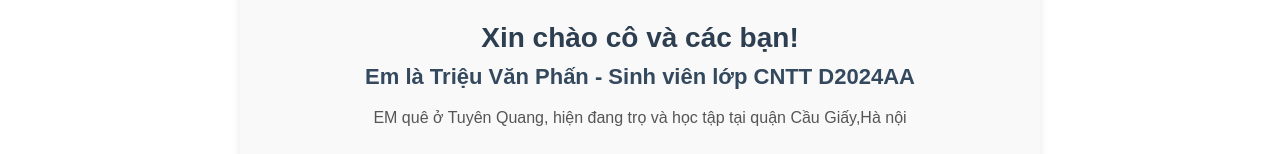
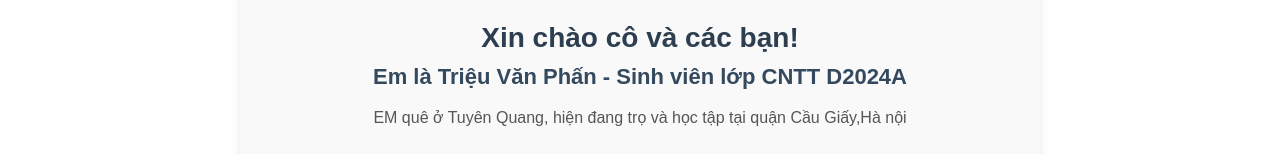
Before and after one commit to trphan066/baitonghop, a plain HTML site: page index.html in a window 1280 px wide. Shown: the part 264-418 px from the top of the page. Drawn offline with Linux system fonts and the light colour scheme.

Commit message:
index.html

```diff
--- a/index.html
+++ b/index.html
@@ -30,7 +30,7 @@
         class="profile-img"
       />
       <h2>Xin chào cô và các bạn!</h2>
-      <h3>Em là Triệu Văn Phấn - Sinh viên lớp CNTT D2024AA</h3>
+      <h3>Em là Triệu Văn Phấn - Sinh viên lớp CNTT D2024A</h3>
       <p>EM quê ở Tuyên Quang, hiện đang trọ và học tập tại quận Cầu Giấy,Hà nội</p>
       <p>
         Em là sinh viên ngành Công nghệ Thông tin tại Đại học Thủ Đô Hà Nội, với
```
